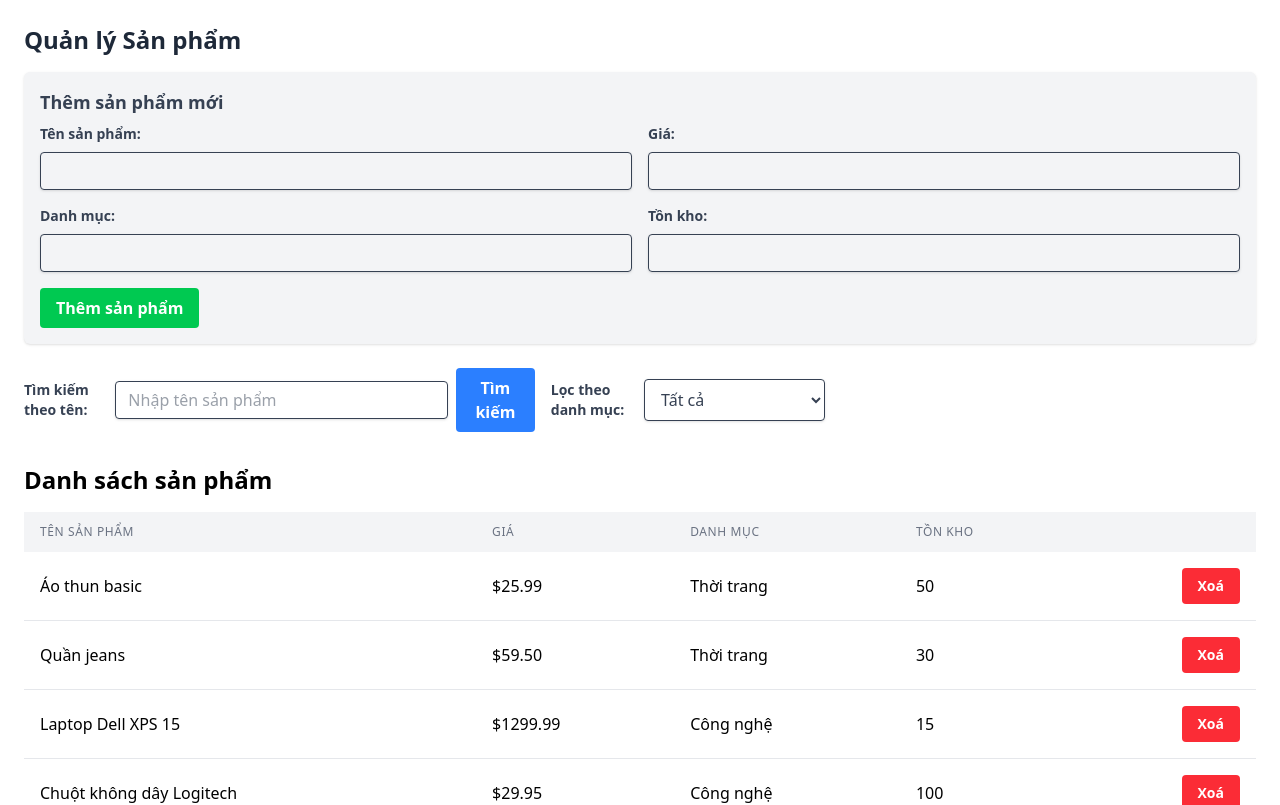
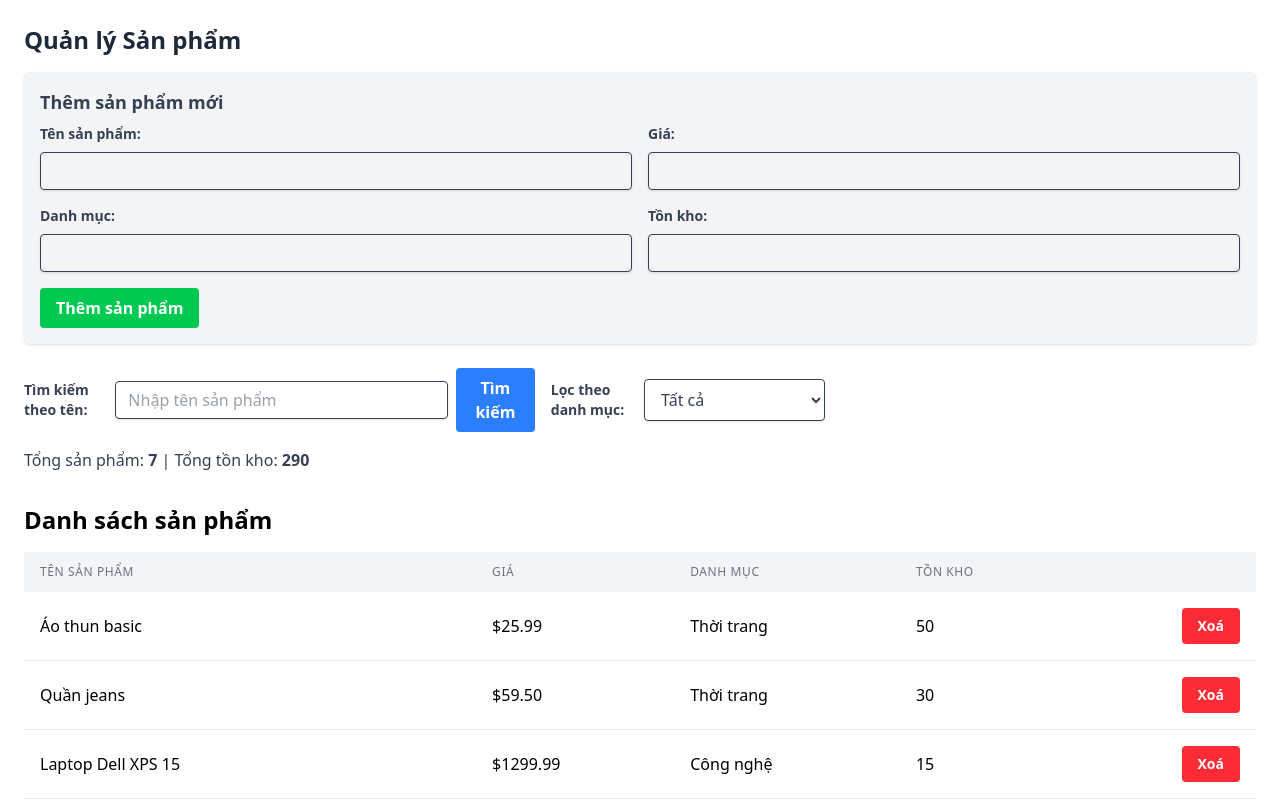
Before and after one commit to lehoanganh75/PTGDUD_Week10_Examination, a React (Vite) app in the folder examinationreactjs/: page / in a window 1280 px wide. Shown: the top 805 px of the page. Built offline with nearby package versions, Linux system fonts and the light colour scheme.

Commit message:
7. Finish hiển thị tổng  số và tồn kho

```diff
--- a/examinationreactjs/src/App.tsx
+++ b/examinationreactjs/src/App.tsx
@@ -1,4 +1,4 @@
-import React, { useState } from 'react';
+import React, { useState, useEffect } from 'react';
 import ProductList from './components/ProductList';
 import './index.css';
 
@@ -30,11 +30,19 @@ const App: React.FC = () => {
   const [searchTerm, setSearchTerm] = useState('');
   const [selectedCategory, setSelectedCategory] = useState('');
   const [filteredProducts, setFilteredProducts] = useState(initialProducts);
+  const [totalProducts, setTotalProducts] = useState(initialProducts.length);
+  const [totalStock, setTotalStock] = useState(initialProducts.reduce((sum, product) => sum + product.stock, 0));
 
   const categories = ['Tất cả', ...new Set(initialProducts.map((product) => product.category))];
 
+  useEffect(() => {
+    setTotalProducts(filteredProducts.length);
+    setTotalStock(filteredProducts.reduce((sum, product) => sum + product.stock, 0));
+  }, [filteredProducts]);
+
   const handleDeleteProduct = (id: number) => {
-    setProducts(products.filter((product) => product.id !== id));
+    const updatedProducts = products.filter((product) => product.id !== id);
+    setProducts(updatedProducts);
     setFilteredProducts(filteredProducts.filter((product) => product.id !== id));
   };
 
@@ -47,7 +55,8 @@ const App: React.FC = () => {
         category: newProductCategory,
         stock: parseInt(newProductStock),
       };
-      setProducts([newProduct, ...products]);
+      const updatedProducts = [newProduct, ...products];
+      setProducts(updatedProducts);
       setFilteredProducts([newProduct, ...filteredProducts]);
       setNewProductName('');
       setNewProductPrice('');
@@ -59,6 +68,7 @@ const App: React.FC = () => {
 
   const handleSearchInputChange = (event: React.ChangeEvent<HTMLInputElement>) => {
     setSearchTerm(event.target.value);
+    filterProducts(event.target.value, selectedCategory);
   };
 
   const handleSearchButtonClick = () => {
@@ -95,7 +105,6 @@ const App: React.FC = () => {
       <div className="mb-6 p-4 bg-gray-100 rounded-md shadow-sm">
         <h2 className="text-lg font-semibold mb-2 text-gray-700">Thêm sản phẩm mới</h2>
         <div className="grid grid-cols-1 md:grid-cols-2 gap-4">
-          {/* Các input thêm sản phẩm (giữ nguyên) */}
           <div>
             <label htmlFor="name" className="block text-gray-700 text-sm font-bold mb-2">Tên sản phẩm:</label>
             <input
@@ -184,6 +193,13 @@ const App: React.FC = () => {
         </div>
       </div>
 
+      {/* Thống kê tổng số sản phẩm và tồn kho */}
+      <div className="mb-4">
+        <p className="text-gray-700">
+          Tổng sản phẩm: <span className="font-semibold">{totalProducts}</span> | Tổng tồn kho: <span className="font-semibold">{totalStock}</span>
+        </p>
+      </div>
+
       {/* Danh sách sản phẩm */}
       <ProductList products={filteredProducts} onDelete={handleDeleteProduct} />
     </div>
```
Also changed, not shown: 1 other file (tests, documents, lock files or other folders).
